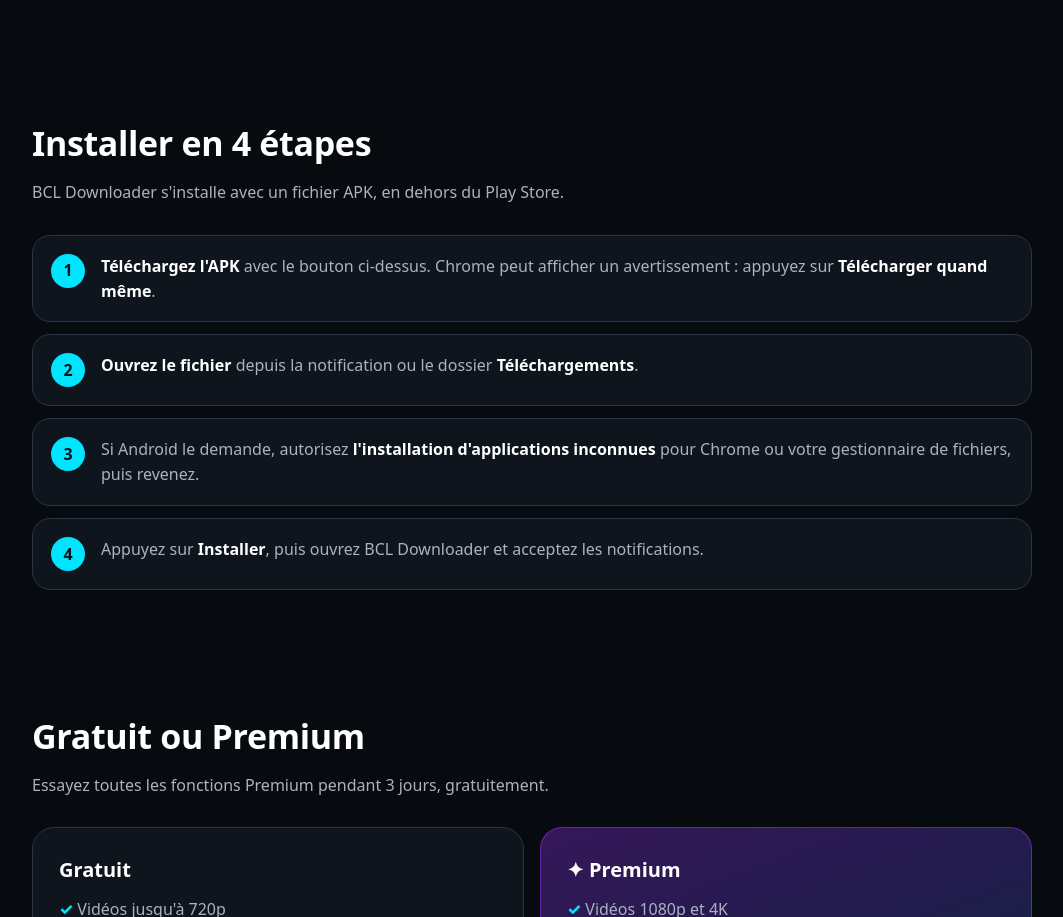
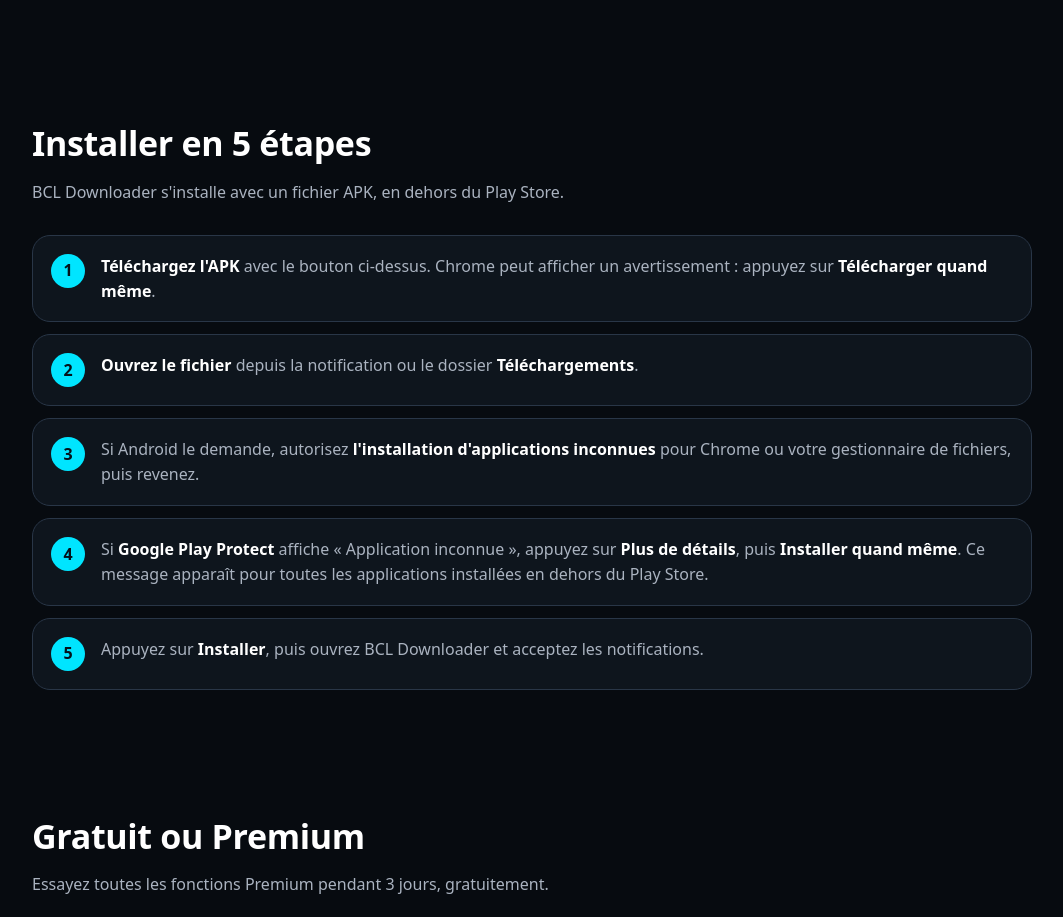
Before and after one commit to HeliBerlynot/BCL-Downloader-releases, a plain HTML site: page index.html in a window 1280 px wide. Shown: the part 1220-2137 px from the top of the page, without its empty margins (108-1171 px from the left). Drawn offline with Linux system fonts and the light colour scheme.

Commit message:
Add files via upload

```diff
--- a/index.html
+++ b/index.html
@@ -161,12 +161,13 @@
   </section>
 
   <section class="wrap" id="installer">
-    <h2>Installer en 4 étapes</h2>
+    <h2>Installer en 5 étapes</h2>
     <p class="sub">BCL Downloader s'installe avec un fichier APK, en dehors du Play Store.</p>
     <div class="steps">
       <div class="step"><p><strong>Téléchargez l'APK</strong> avec le bouton ci-dessus. Chrome peut afficher un avertissement : appuyez sur <strong>Télécharger quand même</strong>.</p></div>
       <div class="step"><p><strong>Ouvrez le fichier</strong> depuis la notification ou le dossier <strong>Téléchargements</strong>.</p></div>
       <div class="step"><p>Si Android le demande, autorisez <strong>l'installation d'applications inconnues</strong> pour Chrome ou votre gestionnaire de fichiers, puis revenez.</p></div>
+      <div class="step"><p>Si <strong>Google Play Protect</strong> affiche « Application inconnue », appuyez sur <strong>Plus de détails</strong>, puis <strong>Installer quand même</strong>. Ce message apparaît pour toutes les applications installées en dehors du Play Store.</p></div>
       <div class="step"><p>Appuyez sur <strong>Installer</strong>, puis ouvrez BCL Downloader et acceptez les notifications.</p></div>
     </div>
   </section>
```
